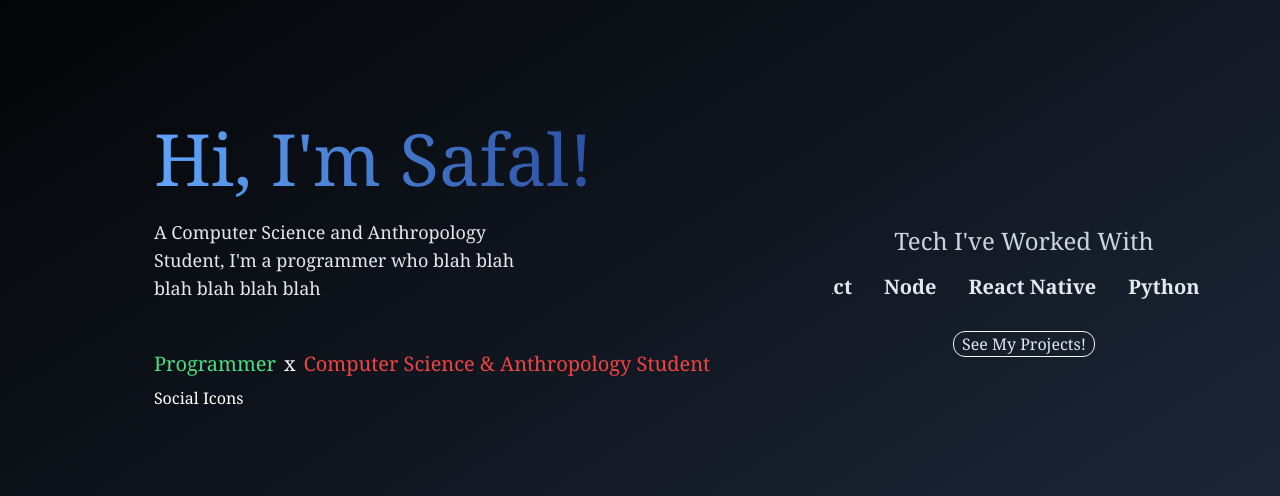
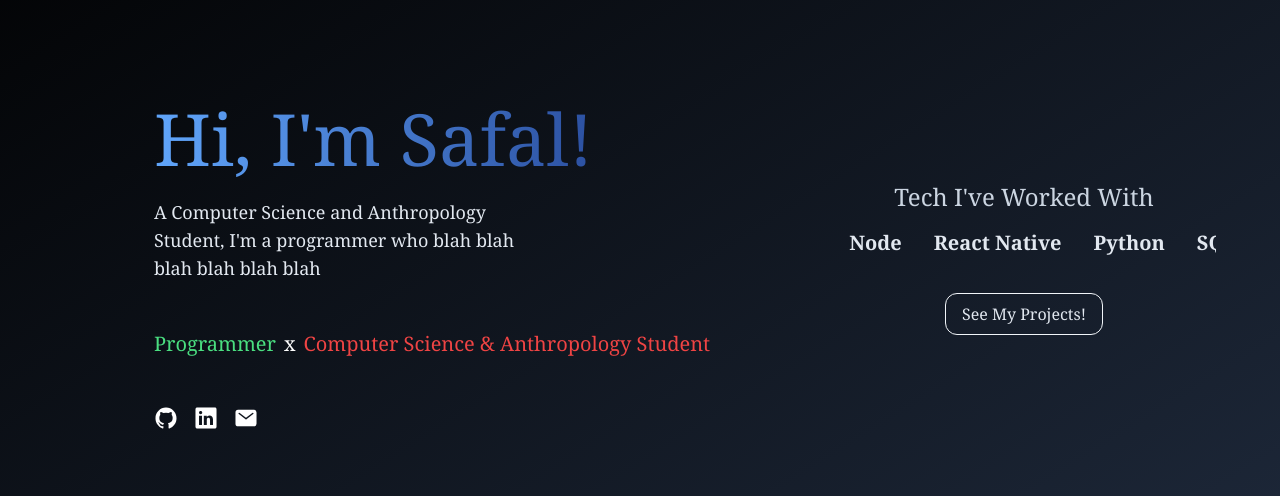
Before and after one commit to safalbaral/personal-website, a Svelte app: page / in a window 1280 px wide. Shown: the part 188-684 px from the top of the page. Built offline with nearby package versions, Linux system fonts and the light colour scheme.

Commit message:
Made the project responsive, added social icons

```diff
--- a/src/lib/components/Intro.svelte
+++ b/src/lib/components/Intro.svelte
@@ -1,61 +1,55 @@
 <script>
     import ScrollingList from "./ScrollingList.svelte";
     import Header from "./Header.svelte";
-
     let tech_i_know = ['React', 'Node', 'React Native', 'Python', 'SQL', 'Linux', 'Flask', 'Javascript', 'Svelte', 'MongoDB']
     let things_im_learning = ['ESP32', 'Embedded Development', '3D Modelling', 'Machine Learning', 'Music Production']
    </script>
-   <div class="px-12 flex flex-col min-h-96 font-serif h-screen bg-gradient-to-br from-black to-slate-800">
+
+   <div class="px-4 sm:px-12 flex flex-col min-h-screen font-serif bg-gradient-to-br from-black to-slate-800">
      <Header />
-     <div class="flex-1 flex">
-       <!-- Main content area (66%) -->
-       <div class="flex-[2] flex items-center justify-center">
-         <div id="h" class="text-white p-4 flex flex-col justify-center gap-2">
-           <div class="text-7xl py-4 bg-gradient-to-r from-blue-400 to-blue-900 inline-block text-transparent bg-clip-text">
+     <div class="flex-1 flex flex-col md:flex-row justify-center">
+       <!-- Main content area -->
+       <div class="md:flex-[2] flex items-center justify-center">
+         <div class="text-white p-4 flex flex-col justify-center gap-2">
+           <h1 class="text-5xl sm:text-6xl md:text-7xl py-4 bg-gradient-to-r from-blue-400 to-blue-900 inline-block text-transparent bg-clip-text">
              Hi, I'm Safal!
+           </h1>
+           <p class="text-base sm:text-lg text-wrap max-w-sm text-slate-200">
+             A Computer Science and Anthropology Student, I'm a programmer who blah blah blah blah blah blah
+           </p>
+           <div class="flex gap-2 py-2 sm:py-5 md:py-10 text-base sm:text-lg md:text-xl">
+             <span class="text-green-400">Programmer</span>
+             <span>x</span>
+             <span class="text-red-500">Computer Science & Anthropology Student</span>
            </div>
-           <div class="text-lg text-wrap max-w-sm text-slate-200">
-             A Computer Science and Anthropology Student, I'm a programmer who blah blah blah blah blah blah
-           </div>
-           <div class="flex gap-2 mt-10 text-xl">
-             <div class="text-green-400">
-               Programmer
-             </div>
-             <div>
-               x
-             </div>
-             <div class="text-red-500">
-               Computer Science & Anthropology Student
-             </div>
-           </div>
-           <div>
-             Social Icons
+           <div class="flex gap-4">
+            <ion-icon name="logo-github" style="font-size: 24px;"></ion-icon>
+            <ion-icon name="logo-linkedin" style="font-size: 24px;"></ion-icon>
+            <ion-icon name="mail" style="font-size: 24px;"></ion-icon>
            </div>
          </div>
        </div>
-
-       <!-- side component (33%) -->
-       <div class="flex-1 flex flex-col justify-center p-4 text-slate-300">
-        <div class="flex flex-col gap-28">
+       <!-- Side component -->
+       <div class="md:flex-1 flex flex-col justify-center p-4 text-slate-300 mt-8 md:mt-0">
+         <div class="flex flex-col gap-8 md:gap-28">
            <div>
-                <h2 class="text-2xl pb-4 text-center text-slate-300">Tech I've Worked With</h2>
+             <h2 class="text-xl sm:text-2xl pb-4 text-center text-slate-300">Tech I've Worked With</h2>
              <ScrollingList items={tech_i_know} />
-                <div class="flex justify-center">
-                    <div class="cursor-pointer border border-slate-100 hover:bg-slate-200 hover:text-slate-800 rounded-xl inline-block px-2 -mt-2 text-slate-200">See My Projects!</div>
+             <div class="flex justify-center mt-4">
+               <button class="cursor-pointer border border-slate-100 hover:bg-slate-200 hover:text-slate-800 rounded-xl px-4 py-2 text-slate-200">See My Projects!</button>
              </div>
            </div>
            <!--
            <div>
-                <h2 class="text-2xl mb-4 text-center">Things I'm Learning</h2>
-                <div class="flex">
+             <h2 class="text-xl sm:text-2xl mb-4 text-center">Things I'm Learning</h2>
+             <div class="flex flex-wrap justify-center gap-2">
                {#each things_im_learning as thing}
-                <div class="text-center border border-r-1">{thing}</div>
+                 <div class="text-center border border-slate-300 px-2 py-1 rounded">{thing}</div>
                {/each}
              </div>
            </div>
            -->
          </div>
-
        </div>
      </div>
    </div>
--- a/src/lib/components/ProjectsSection.svelte
+++ b/src/lib/components/ProjectsSection.svelte
@@ -40,8 +40,8 @@
    </script>
 
    <div id="projects" class="font-sans bg-gradient-to-tr from-black to-slate-800 p-8">
-     <h2 class="py-2 text-5xl font-bold text-white mb-12 text-center bg-gradient-to-r from-blue-50 to-blue-700 text-transparent bg-clip-text">Projects</h2>
-     <div class="grid grid-cols-1 md:grid-cols-2 gap-8 px-36">
+     <h2 class="py-2 text-4xl sm:text-5xl font-bold text-white mb-12 text-center bg-gradient-to-r from-blue-200 to-blue-900 text-transparent bg-clip-text">Projects</h2>
+     <div class="grid grid-cols-1 md:grid-cols-2 gap-8 px-8 sm:px-24 md:px-16">
        {#each projects as project}
          <div class="cursor-pointer bg-gradient-to-tr from-slate-900 to-slate-800 rounded-xl overflow-hidden shadow-md transition-all duration-300 hover:shadow-xl hover:-translate-y-2">
            <img src={project.image} alt={project.title} class="w-full h-48 object-cover" />
--- a/src/lib/components/ScrollingList.svelte
+++ b/src/lib/components/ScrollingList.svelte
@@ -1,13 +1,13 @@
 <script>
   export let items;
+  // Duplicate the list to create a seamless loop
+  $: duplicatedItems = [...items, ...items];
+</script>
 
-    // Duplicate the list to create a seamless loop
-    items = [...items, ...items];
-  </script>
-  <div class="overflow-hidden h-full relative">
-    <div class="animate-scroll absolute left-0 flex">
-      {#each items as item}
-        <div class="px-4 whitespace-nowrap text-xl font-bold text-slate-200">{item}</div>
+<div class="overflow-hidden relative w-full" style="height: 3rem;">
+  <div class="animate-scroll absolute left-0 flex whitespace-nowrap">
+    {#each duplicatedItems as item}
+      <div class="px-4 text-base sm:text-lg md:text-xl font-bold text-slate-200">{item}</div>
     {/each}
   </div>
 </div>
@@ -18,11 +18,17 @@
       transform: translateX(0);
     }
     100% {
-        transform: translateX(-30%);
+      transform: translateX(-50%);
     }
   }
 
   .animate-scroll {
     animation: scroll 60s linear infinite;
   }
+
+  @media (max-width: 640px) {
+    .animate-scroll {
+      animation-duration: 30s;
+    }
+  }
 </style>
--- a/src/lib/components/WorkExperienceSection.svelte
+++ b/src/lib/components/WorkExperienceSection.svelte
@@ -1,5 +1,5 @@
-<div id="experience" class="font-sans bg-gradient-to-br from-black to-slate-800 p-8 px-44">
-    <h2 class="py-2 text-5xl font-bold text-white mb-12 text-center bg-gradient-to-r from-blue-50 to-blue-700 text-transparent bg-clip-text">Work Experience</h2>
+<div id="experience" class="font-sans bg-gradient-to-br from-black to-slate-800 px-8 sm:px-24 md:px-36 pb-12">
+    <h2 class="py-2 text-4xl sm:text-5xl font-bold text-white mb-12 text-center bg-gradient-to-r from-blue-50 to-blue-700 text-transparent bg-clip-text">Work Experience</h2>
     <div class="space-y-8">
       <div class="bg-gradient-to-tr from-slate-900 to-slate-800 rounded-xl overflow-hidden shadow-md p-6">
         <h3 class="text-2xl font-semibold text-white mb-2">Technology Intern</h3>
--- a/src/output.css
+++ b/src/output.css
@@ -681,6 +681,10 @@ video {
   margin-top: -0.5rem;
 }
 
+.mt-8 {
+  margin-top: 2rem;
+}
+
 .line-clamp-3 {
   overflow: hidden;
   display: -webkit-box;
@@ -1116,6 +1120,14 @@ video {
   background-image: linear-gradient(to top left, var(--tw-gradient-stops));
 }
 
+.bg-gradient-to-l {
+  background-image: linear-gradient(to left, var(--tw-gradient-stops));
+}
+
+.bg-gradient-to-bl {
+  background-image: linear-gradient(to bottom left, var(--tw-gradient-stops));
+}
+
 .from-blue-600 {
   --tw-gradient-from: #2563eb var(--tw-gradient-from-position);
   --tw-gradient-to: rgb(37 99 235 / 0) var(--tw-gradient-to-position);
@@ -1236,6 +1248,12 @@ video {
   --tw-gradient-stops: var(--tw-gradient-from), var(--tw-gradient-to);
 }
 
+.from-blue-200 {
+  --tw-gradient-from: #bfdbfe var(--tw-gradient-from-position);
+  --tw-gradient-to: rgb(191 219 254 / 0) var(--tw-gradient-to-position);
+  --tw-gradient-stops: var(--tw-gradient-from), var(--tw-gradient-to);
+}
+
 .via-green-500 {
   --tw-gradient-to: rgb(34 197 94 / 0)  var(--tw-gradient-to-position);
   --tw-gradient-stops: var(--tw-gradient-from), #22c55e var(--tw-gradient-via-position), var(--tw-gradient-to);
@@ -1381,6 +1399,10 @@ video {
   padding: 0px;
 }
 
+.p-2 {
+  padding: 0.5rem;
+}
+
 .py-10 {
   padding-top: 2.5rem;
   padding-bottom: 2.5rem;
@@ -1471,6 +1493,11 @@ video {
   padding-right: 11rem;
 }
 
+.py-12 {
+  padding-top: 3rem;
+  padding-bottom: 3rem;
+}
+
 .pt-20 {
   padding-top: 5rem;
 }
@@ -1493,6 +1520,14 @@ video {
 
 .pb-4 {
   padding-bottom: 1rem;
+}
+
+.pb-12 {
+  padding-bottom: 3rem;
+}
+
+.pt-2 {
+  padding-top: 0.5rem;
 }
 
 .text-center {
@@ -1558,6 +1593,11 @@ video {
 .text-7xl {
   font-size: 4.5rem;
   line-height: 1;
+}
+
+.text-base {
+  font-size: 1rem;
+  line-height: 1.5rem;
 }
 
 .font-semibold {
@@ -1862,9 +1902,217 @@ video {
   transition-duration: 150ms;
 }
 
+@media not all and (min-width: 768px) {
+  .max-md\:text-6xl {
+    font-size: 3.75rem;
+    line-height: 1;
+  }
+}
+
+@media not all and (min-width: 640px) {
+  .max-sm\:-mt-2 {
+    margin-top: -0.5rem;
+  }
+
+  .max-sm\:-mt-4 {
+    margin-top: -1rem;
+  }
+
+  .max-sm\:-mt-10 {
+    margin-top: -2.5rem;
+  }
+
+  .max-sm\:-mt-64 {
+    margin-top: -16rem;
+  }
+
+  .max-sm\:-mt-96 {
+    margin-top: -24rem;
+  }
+
+  .max-sm\:flex {
+    display: flex;
+  }
+
+  .max-sm\:flex-col {
+    flex-direction: column;
+  }
+
+  .max-sm\:text-7xl {
+    font-size: 4.5rem;
+    line-height: 1;
+  }
+
+  .max-sm\:text-5xl {
+    font-size: 3rem;
+    line-height: 1;
+  }
+
+  .max-sm\:text-base {
+    font-size: 1rem;
+    line-height: 1.5rem;
+  }
+}
+
+@media (min-width: 640px) {
+  .sm\:mt-10 {
+    margin-top: 2.5rem;
+  }
+
+  .sm\:mt-5 {
+    margin-top: 1.25rem;
+  }
+
+  .sm\:flex-1 {
+    flex: 1 1 0%;
+  }
+
+  .sm\:flex-\[2\] {
+    flex: 2;
+  }
+
+  .sm\:p-5 {
+    padding: 1.25rem;
+  }
+
+  .sm\:px-12 {
+    padding-left: 3rem;
+    padding-right: 3rem;
+  }
+
+  .sm\:px-24 {
+    padding-left: 6rem;
+    padding-right: 6rem;
+  }
+
+  .sm\:py-5 {
+    padding-top: 1.25rem;
+    padding-bottom: 1.25rem;
+  }
+
+  .sm\:pt-5 {
+    padding-top: 1.25rem;
+  }
+
+  .sm\:text-5xl {
+    font-size: 3rem;
+    line-height: 1;
+  }
+
+  .sm\:text-7xl {
+    font-size: 4.5rem;
+    line-height: 1;
+  }
+
+  .sm\:text-2xl {
+    font-size: 1.5rem;
+    line-height: 2rem;
+  }
+
+  .sm\:text-6xl {
+    font-size: 3.75rem;
+    line-height: 1;
+  }
+
+  .sm\:text-lg {
+    font-size: 1.125rem;
+    line-height: 1.75rem;
+  }
+
+  .sm\:text-4xl {
+    font-size: 2.25rem;
+    line-height: 2.5rem;
+  }
+}
+
 @media (min-width: 768px) {
+  .md\:mt-0 {
+    margin-top: 0px;
+  }
+
+  .md\:mt-10 {
+    margin-top: 2.5rem;
+  }
+
+  .md\:flex-1 {
+    flex: 1 1 0%;
+  }
+
+  .md\:flex-\[2\] {
+    flex: 2;
+  }
+
   .md\:grid-cols-2 {
     grid-template-columns: repeat(2, minmax(0, 1fr));
+  }
+
+  .md\:flex-row {
+    flex-direction: row;
+  }
+
+  .md\:flex-col {
+    flex-direction: column;
+  }
+
+  .md\:gap-28 {
+    gap: 7rem;
+  }
+
+  .md\:p-4 {
+    padding: 1rem;
+  }
+
+  .md\:p-10 {
+    padding: 2.5rem;
+  }
+
+  .md\:px-36 {
+    padding-left: 9rem;
+    padding-right: 9rem;
+  }
+
+  .md\:px-16 {
+    padding-left: 4rem;
+    padding-right: 4rem;
+  }
+
+  .md\:py-10 {
+    padding-top: 2.5rem;
+    padding-bottom: 2.5rem;
+  }
+
+  .md\:pt-10 {
+    padding-top: 2.5rem;
+  }
+
+  .md\:text-7xl {
+    font-size: 4.5rem;
+    line-height: 1;
+  }
+
+  .md\:text-6xl {
+    font-size: 3.75rem;
+    line-height: 1;
+  }
+
+  .md\:text-base {
+    font-size: 1rem;
+    line-height: 1.5rem;
+  }
+
+  .md\:text-lg {
+    font-size: 1.125rem;
+    line-height: 1.75rem;
+  }
+
+  .md\:text-xl {
+    font-size: 1.25rem;
+    line-height: 1.75rem;
+  }
+
+  .md\:text-5xl {
+    font-size: 3rem;
+    line-height: 1;
   }
 }
 
@@ -1872,4 +2120,14 @@ video {
   .lg\:grid-cols-3 {
     grid-template-columns: repeat(3, minmax(0, 1fr));
   }
-}
+
+  .lg\:text-7xl {
+    font-size: 4.5rem;
+    line-height: 1;
+  }
+
+  .lg\:text-xl {
+    font-size: 1.25rem;
+    line-height: 1.75rem;
+  }
+}
```
Also changed, not shown: index.html (+8 -0 lines). Lines whose indentation alone changed are shown as unchanged.
